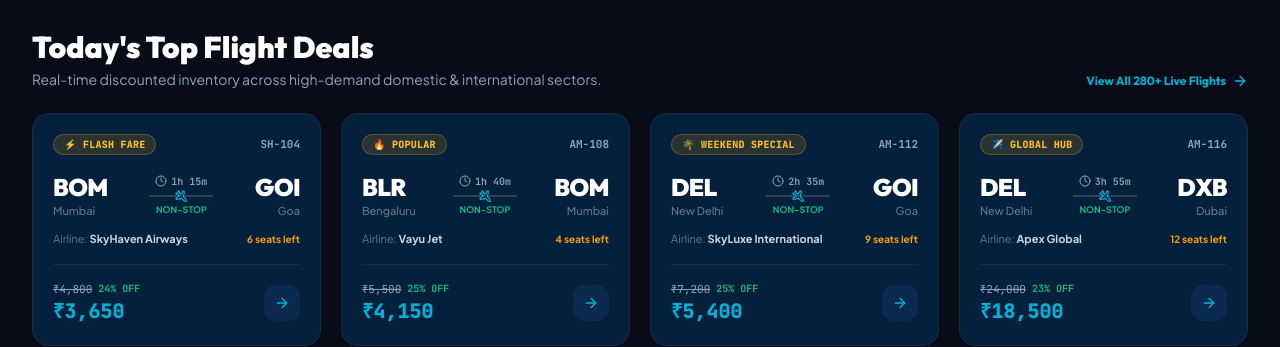
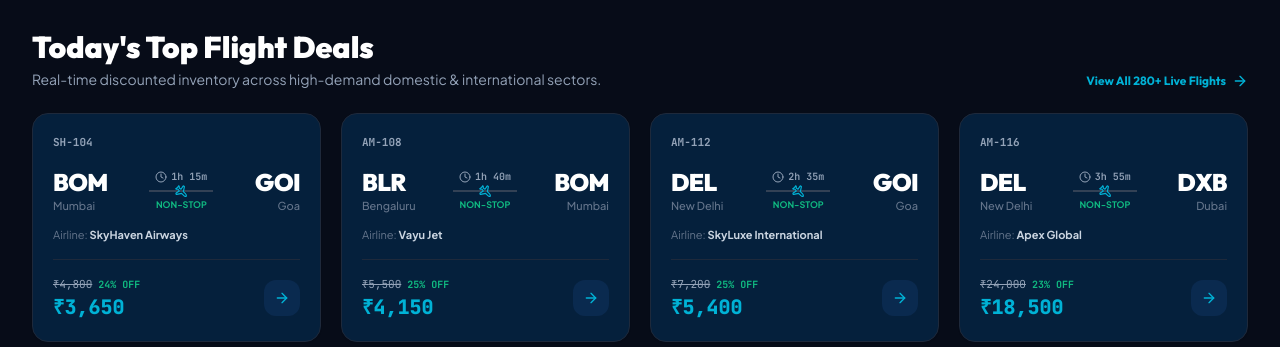
Before and after one commit to Prithviraj-Dhavan/SkyHaven, a React (Vite) app in the folder frontend/: page / in a window 1280 px wide. Shown: the part 900-1247 px from the top of the page. Built offline with nearby package versions, Linux system fonts and the light colour scheme; no server answers.

Commit message:
style: remove promotional tags and seat count from flight deals

```diff
--- a/frontend/src/components/home/FlightDeals.tsx
+++ b/frontend/src/components/home/FlightDeals.tsx
@@ -144,9 +144,7 @@ export const FlightDeals: React.FC = () => {
             <div>
               {/* Header: Flash Tag & Flight Number */}
               <div className="flex items-center justify-between gap-2 mb-4">
-                <span className="px-2.5 py-0.5 rounded-full bg-amber-500/15 text-amber-600 dark:text-amber-400 text-[10px] font-mono font-black uppercase tracking-wide border border-amber-500/30">
-                  {deal.tag}
-                </span>
+
                 <span className="text-[11px] font-mono font-bold text-slate-400">
                   {deal.flightNumber}
                 </span>
@@ -182,7 +180,7 @@ export const FlightDeals: React.FC = () => {
 
               <div className="text-[11px] text-slate-500 mt-2 flex items-center justify-between">
                 <span>Airline: <strong className="text-slate-700 dark:text-slate-300">{deal.airline}</strong></span>
-                <span className="text-amber-500 font-bold text-[10px]">{deal.seatsLeft} seats left</span>
+
               </div>
             </div>
 
```
